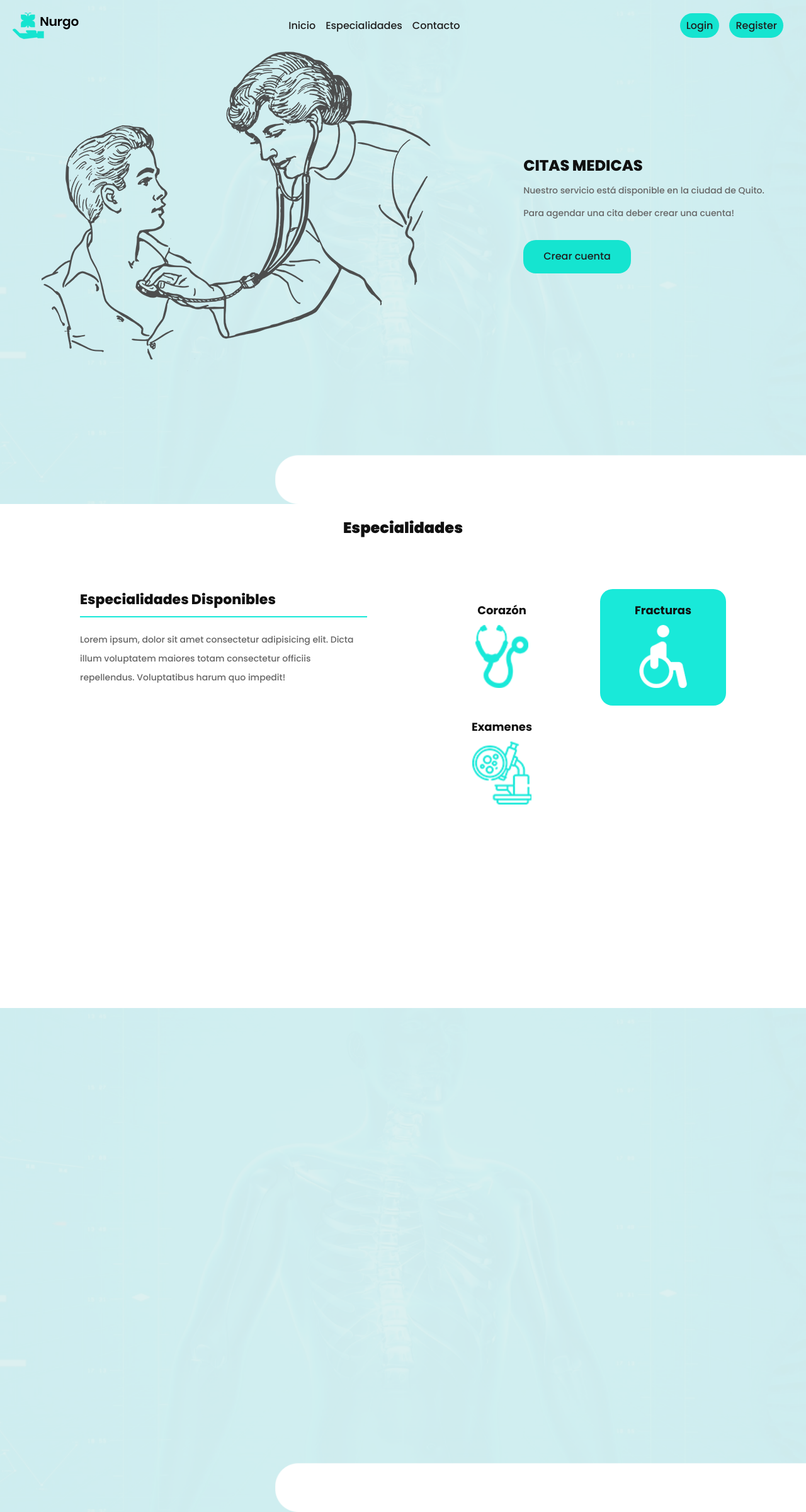
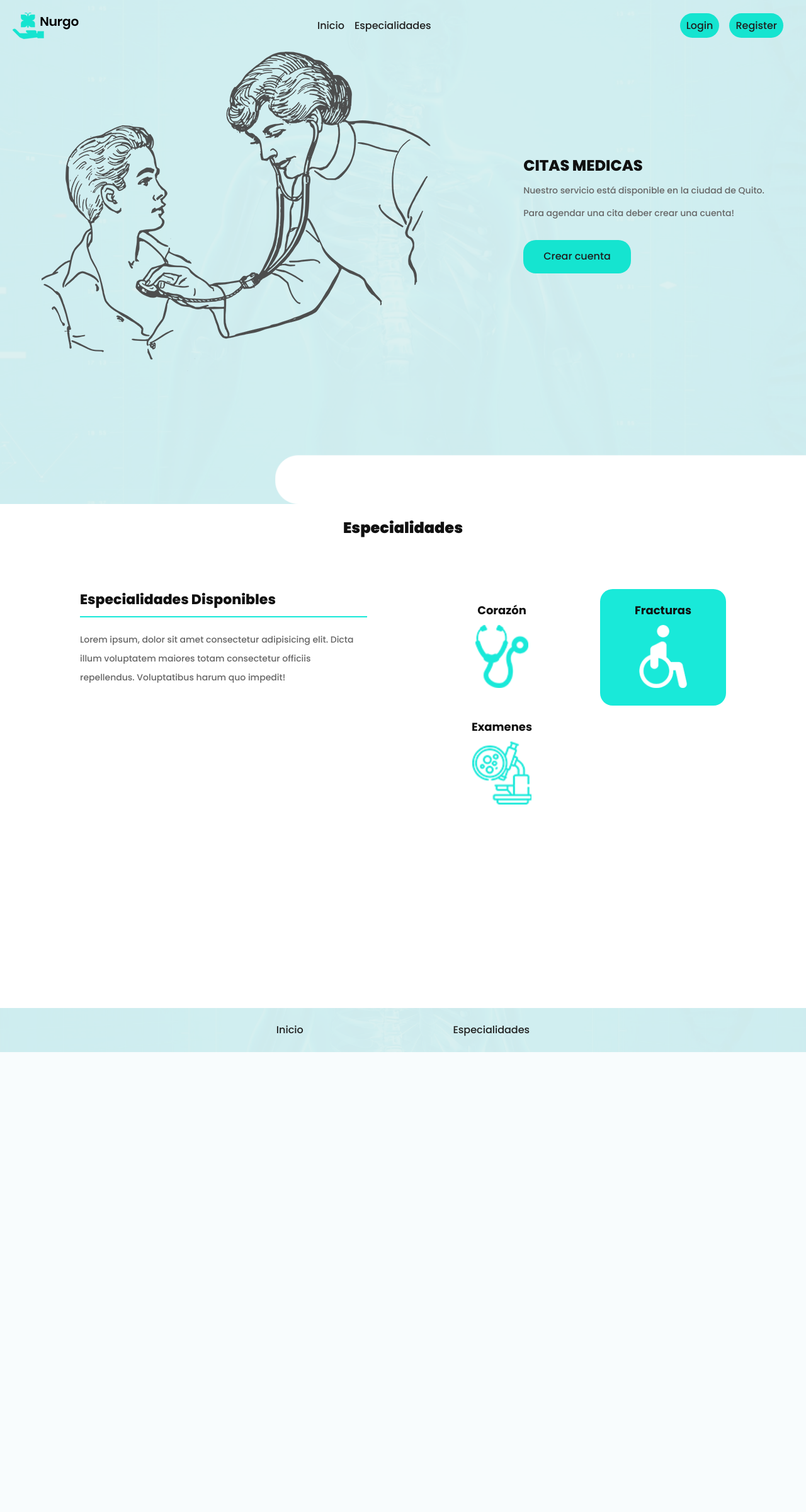
Before and after one commit to ChristianGallegos7/nocturna_pi, a PHP site: page / in a window 1280 px wide. Shown: the whole page at 63% size. After the commit the page ends 1670 px from the top, so only its background shows below. Run offline with PHP 8.4, Linux system fonts and the light colour scheme.

Commit message:
Landing inicial terminado

```diff
--- a/css/main.css
+++ b/css/main.css
@@ -143,6 +143,10 @@ h6 {
     padding: 12px 32px;
 }
 
+.cuenta:hover{
+    background-color: #077b6d;
+}
+
 .main__section {
     height: 100vh;
     width: 100%;
@@ -213,11 +217,33 @@ h6 {
     font-weight: 700;
 }
 
-.contacto {
+.footer {
     width: 100%;
-    height: 100vh;
+    height: 70px;
     background-image: url('../images/banner-bg.png');
     background-position: center;
     background-repeat: no-repeat;
     background-size: cover;
+    text-align: center;
+    display: flex;
+    justify-content: center;
+    align-items: center;
 }
+
+.nav__container__footer {
+    width: 50%;
+}
+
+.nav__footer {
+    height: auto;
+}
+
+.nav__list__footer {
+    display: flex;
+    justify-content: space-around;
+}
+
+.nav__list__footer li a:hover {
+    color: rgba(4, 198, 247, 0.918);
+
+}
--- a/index.php
+++ b/index.html
@@ -20,9 +20,7 @@
                     <li>
                         <a href="#main">Especialidades</a>
                     </li>
-                    <li>
-                        <a href="#contacto">Contacto</a>
-                    </li>
+
                 </ul>
                 <ul class="nav__list">
                     <li>
@@ -52,7 +50,8 @@
             <div class="especialidades">
                 <div class="especialidades__text">
                     <h2>Especialidades Disponibles</h2>
-                    <p>Lorem ipsum, dolor sit amet consectetur adipisicing elit. Dicta illum voluptatem maiores totam consectetur officiis repellendus. Voluptatibus harum quo impedit!</p>
+                    <p>Lorem ipsum, dolor sit amet consectetur adipisicing elit. Dicta illum voluptatem maiores totam
+                        consectetur officiis repellendus. Voluptatibus harum quo impedit!</p>
                 </div>
                 <div class="especialidades__images">
                     <div class="corazon">
@@ -70,12 +69,22 @@
                 </div>
             </div>
         </div>
-        <div class="contacto" id="contacto">
-            <div class="contacto__section">
+    </main>
+    <footer class="footer">
+        <div class="nav__container__footer">
+            <nav class="nav__footer">
+                <ul class="nav__list__footer">
+                    <li>
+                        <a href="#header">Inicio</a>
+                    </li>
+                    <li>
+                        <a href="#main">Especialidades</a>
+                    </li>
 
-            </div>
+                </ul>
+            </nav>
         </div>
-    </main>
+    </footer>
 
 </body>
 
```
